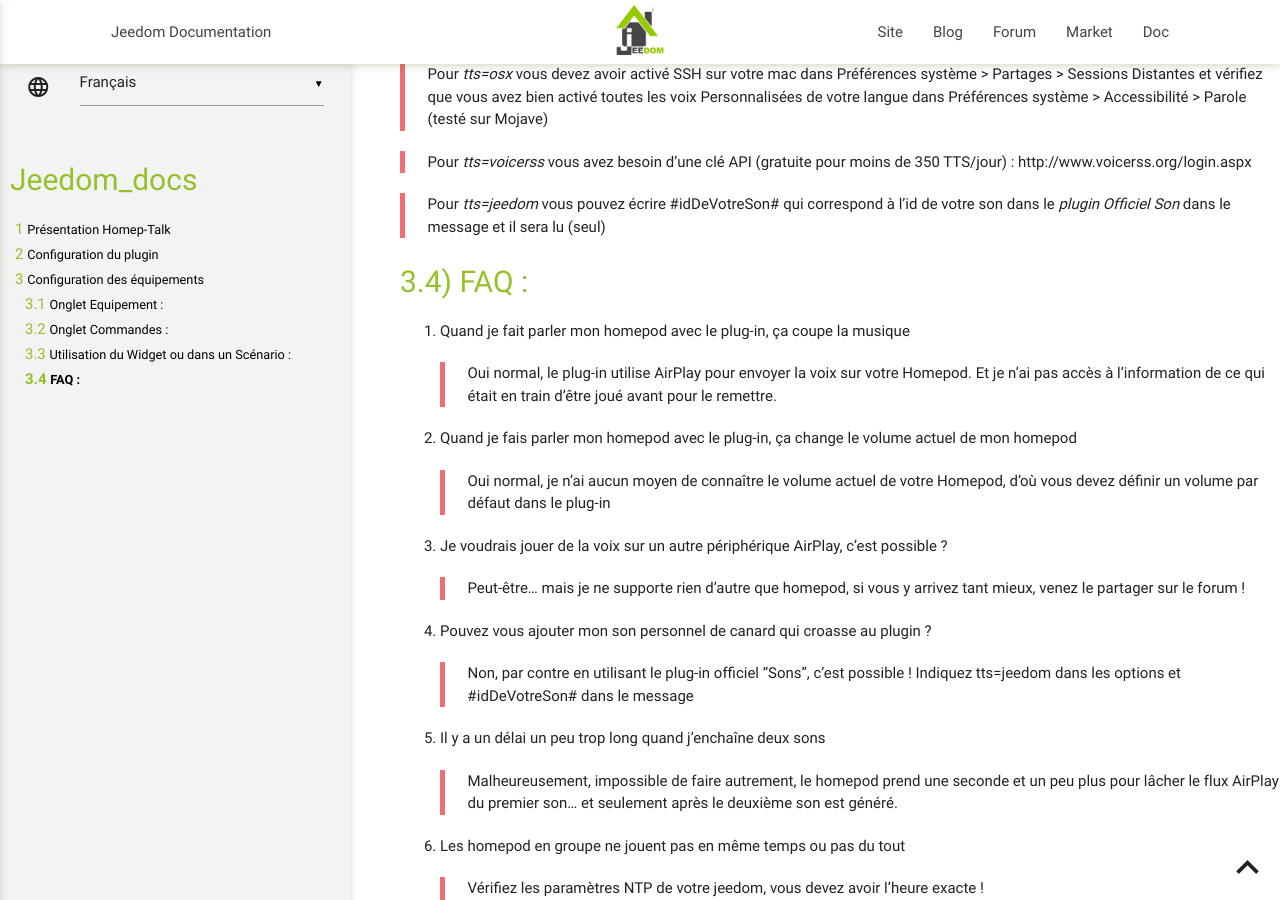
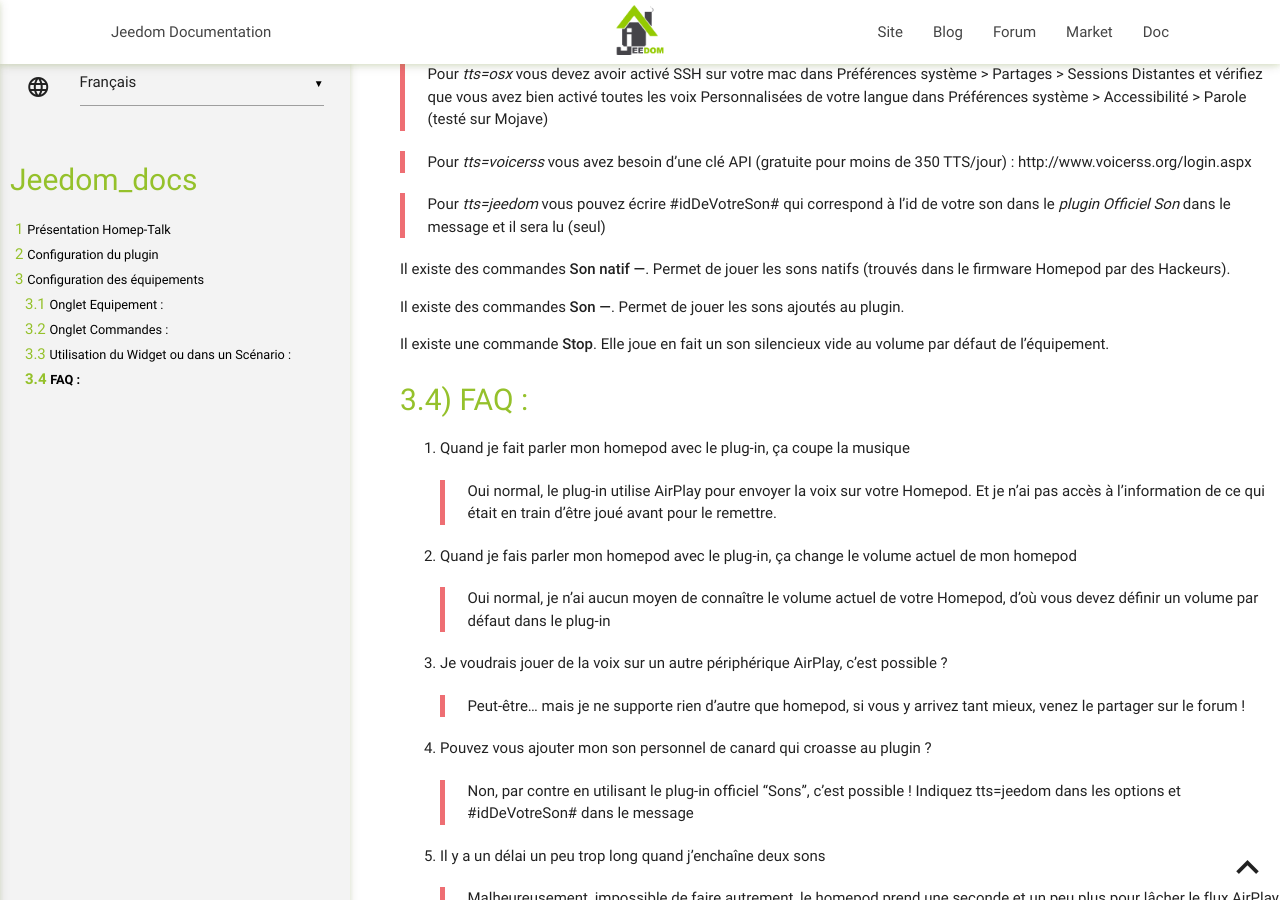
Before and after one commit to NebzHB/jeedom_docs, a Jekyll site: the page built from plugins/homepTalk/fr_FR/index.md, in a window 1280 px wide and 900 px high, scrolled down 1865 px. Built offline with Jekyll 4.4.1, drawn with Linux system fonts in a browser that asks for light colours; our own code applies the rules of GitHub Pages for plain Markdown files.

Commit message:
Update index.md

```diff
--- a/plugins/homepTalk/fr_FR/index.md
+++ b/plugins/homepTalk/fr_FR/index.md
@@ -82,6 +82,13 @@
 
 >Pour *tts=jeedom* vous pouvez écrire #idDeVotreSon# qui correspond à l'id de votre son dans le *plugin Officiel Son* dans le message et il sera lu (seul)
 
+
+Il existe des commandes **Son natif ---**. Permet de jouer les sons natifs (trouvés dans le firmware Homepod par des Hackeurs).
+
+Il existe des commandes **Son ---**. Permet de jouer les sons ajoutés au plugin.
+
+Il existe une commande **Stop**. Elle joue en fait un son silencieux vide au volume par défaut de l'équipement.
+
 **FAQ** :
 ---------
 
```
